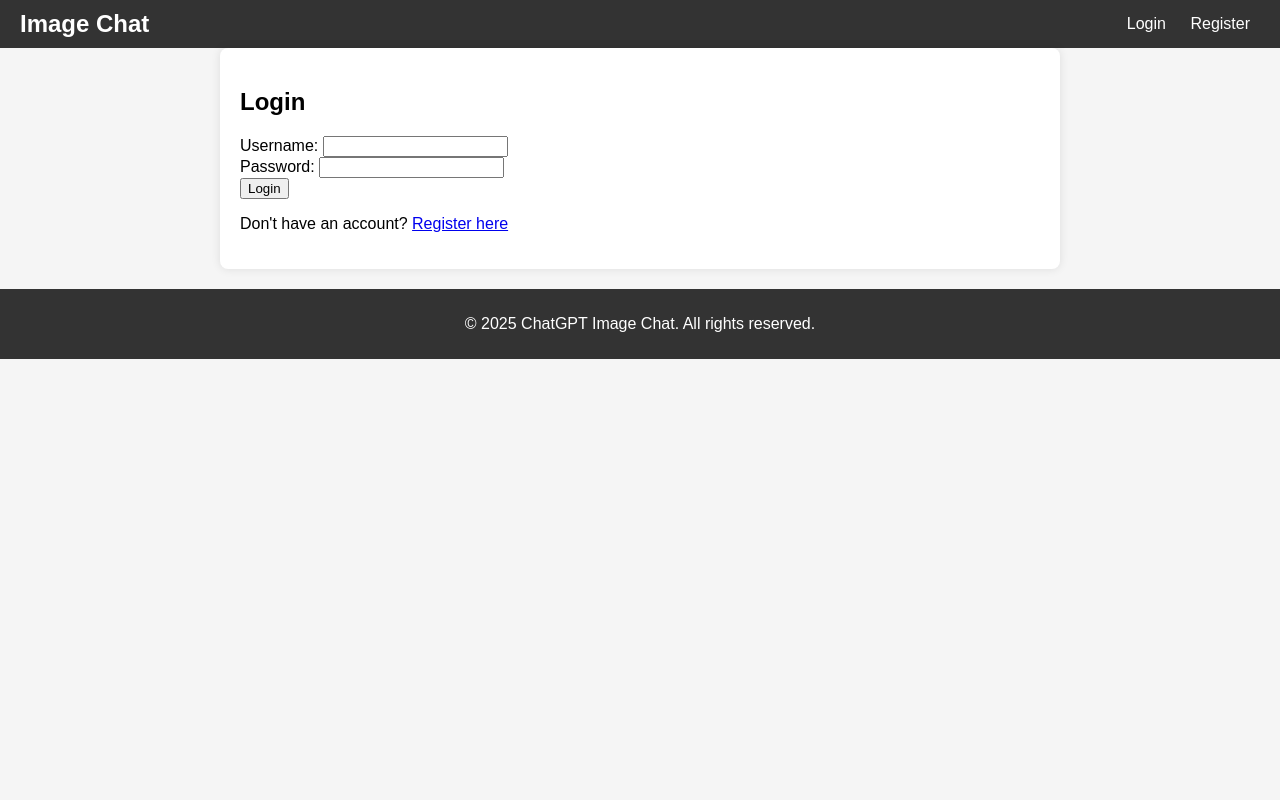
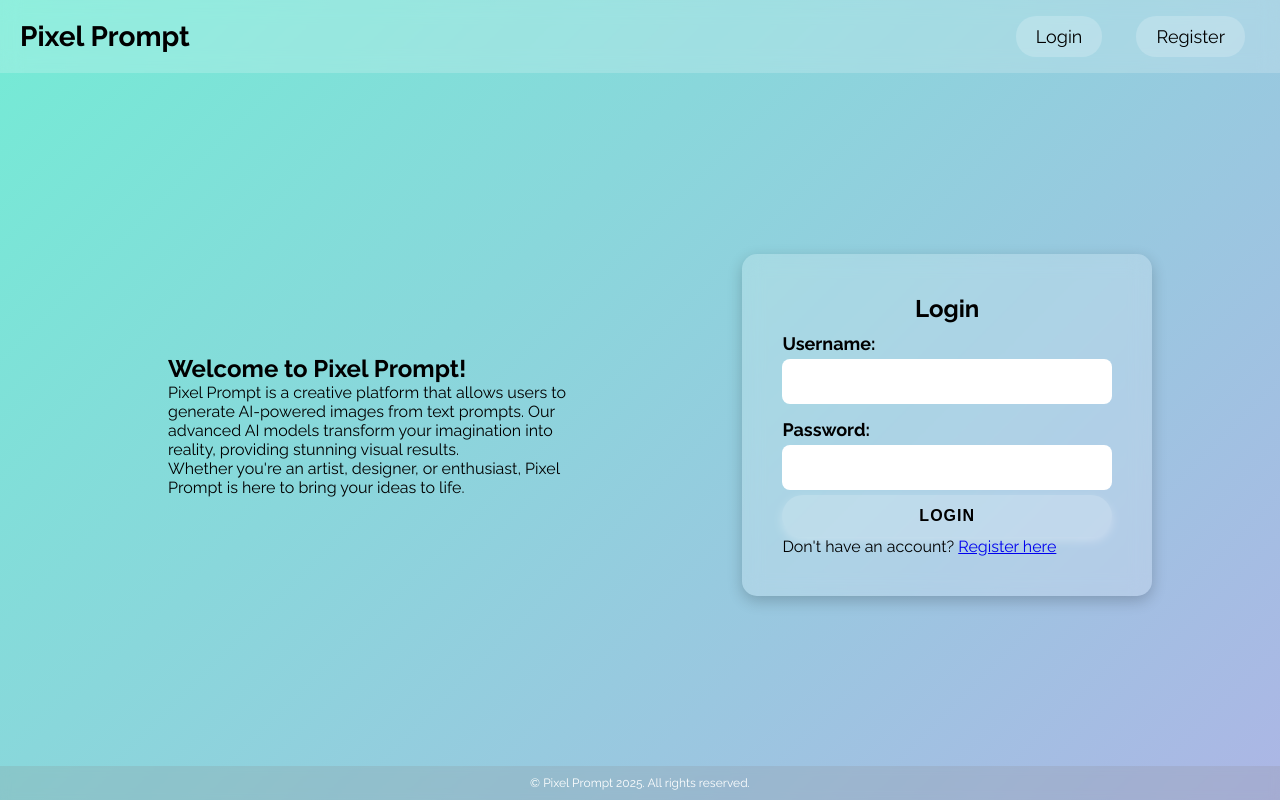
Before and after one commit to AryaRedkar/PixelPrompt, a Django app: a page that uses chat/templates/base.html in a window 1280 px wide. Run offline with Django 5.2, Linux system fonts and the light colour scheme.

Commit message:
Updated chat detail styles and added animated greeting section

```diff
--- a/chat/static/chat/style.css
+++ b/chat/static/chat/style.css
@@ -1,47 +1,180 @@
-body {
-    font-family: Arial, sans-serif;
+/* Import Google Font */
+@import url('https://fonts.googleapis.com/css?family=Raleway:400,700');
+
+/* Global Styles */
+* {
     margin: 0;
     padding: 0;
-    background-color: #f5f5f5;
+    box-sizing: border-box;
 }
 
+body {
+    font-family: 'Raleway', sans-serif;
+    background: linear-gradient(135deg, #74ebd5, #acb6e5);
+    min-height: 100vh;
+    display: flex;
+    flex-direction: column;
+    align-items: center;
+    justify-content: center;
+    transition: background 0.5s ease-in-out;
+}
+
+/* Navbar */
 .navbar {
-    background-color: #333;
-    color: white;
-    padding: 10px 20px;
+    width: 100%;
+    padding: 20px;
+    background: rgba(255, 255, 255, 0.1);
+    backdrop-filter: blur(10px);
     display: flex;
     justify-content: space-between;
     align-items: center;
+    position: fixed;
+    top: 0;
+    left: 0;
+    right: 0;
+    z-index: 1000;
+    transition: all 0.4s ease-in-out;
+}
+
+.navbar:hover {
+    background: rgba(255, 255, 255, 0.2);
 }
 
 .navbar h1 {
-    margin: 0;
-    font-size: 1.5em;
+    color: black;
+    font-size: 28px;
+    transition: transform 0.3s ease-in-out;
+}
+
+.navbar h1:hover {
+    transform: scale(1.1);
 }
 
 .nav-links a {
-    color: white;
+    color: black;
     text-decoration: none;
-    margin: 0 10px;
+    margin: 0 15px;
+    padding: 10px 20px;
+    border-radius: 20px;
+    background: rgba(255, 255, 255, 0.2);
+    font-size: 18px;
+    transition: all 0.3s ease-in-out;
 }
 
 .nav-links a:hover {
-    text-decoration: underline;
+    background: rgba(255, 255, 255, 0.4);
+    transform: scale(1.1);
 }
 
-.content {
-    padding: 20px;
-    max-width: 800px;
-    margin: 0 auto;
-    background: white;
-    box-shadow: 0 0 10px rgba(0, 0, 0, 0.1);
-    border-radius: 8px;
+/* Layout Container */
+.container {
+    display: flex;
+    justify-content: space-between;
+    align-items: center;
+    width: 80%;
+    max-width: 1200px;
+    margin-top: 50px;
 }
 
+.left-content {
+    width: 50%;
+    padding: 40px;
+    color: black;
+}
+
+.right-content {
+    width: 40%;
+    padding: 40px;
+    background: rgba(255, 255, 255, 0.2);
+    backdrop-filter: blur(10px);
+    border-radius: 15px;
+    box-shadow: 0px 5px 15px rgba(0, 0, 0, 0.2);
+    animation: fadeIn 1s ease-in-out;
+    color: black;
+}
+
+.right-content h2 {
+    text-align: center;
+}
+
+/* Form Styling */
+.right-content label {
+    font-size: 18px;
+    font-weight: bold;
+    display: block;
+    margin-top: 10px;
+    text-align: left;
+}
+
+.right-content input, .right-content textarea {
+    width: 100%;
+    padding: 12px;
+    margin: 5px 0;
+    border-radius: 8px;
+    border: none;
+    font-size: 18px;
+    font-family: 'Raleway', sans-serif;
+    color: black;
+}
+
+/* Buttons Styling */
+button.login-button, button.register-button {
+    width: 100%;
+    padding: 12px;
+    margin-top: .5px;
+    border: none;
+    border-radius: 25px;
+    font-size: 16px;
+    font-weight: bold;
+    color: black;
+    background: rgba(255, 255, 255, 0.2);
+    cursor: pointer;
+    transition: all 0.3s ease-in-out;
+    text-transform: uppercase;
+    box-shadow: 0px 4px 10px rgba(255, 255, 255, 0.3);
+    letter-spacing: 1px;
+    display: block;
+    margin-left: auto;
+    margin-right: auto;
+}
+
+button.login-button:hover, button.register-button:hover {
+    background: rgba(255, 255, 255, 0.4);
+    transform: scale(1.05);
+    box-shadow: 0px 5px 15px rgba(255, 255, 255, 0.5);
+}
+
+@keyframes fadeIn {
+    from {
+        opacity: 0;
+        transform: translateY(-20px);
+    }
+    to {
+        opacity: 1;
+        transform: translateY(0);
+    }
+}
+
+/* Footer */
 footer {
+    position: fixed;
+    bottom: 0;
+    width: 100%;
+    background: rgba(138, 137, 137, 0.2);
+    padding: 10px;
     text-align: center;
-    margin-top: 20px;
-    padding: 10px 0;
-    background: #333;
-    color: white;
+    color: #fff;
+    backdrop-filter: blur(5px);
+    font-size: 12px;
 }
+
+/* Button Animations */
+button, .nav-links a {
+    transition: all 0.3s ease-in-out;
+    cursor: pointer;
+}
+
+button:hover, .nav-links a:hover {
+    transform: translateY(-3px);
+    box-shadow: 0px 5px 10px rgba(0, 0, 0, 0.2);
+}
--- a/chat/templates/base.html
+++ b/chat/templates/base.html
@@ -1,15 +1,15 @@
-{% load static%}
+{% load static %}
 <!DOCTYPE html>
 <html lang="en">
 <head>
     <meta charset="UTF-8">
     <meta name="viewport" content="width=device-width, initial-scale=1.0">
-    <title>ChatGPT Image Chat</title>
+    <title>Pixel Prompt</title>
     <link rel="stylesheet" href="{% static 'chat/style.css' %}">
 </head>
 <body>
     <div class="navbar">
-        <h1>Image Chat</h1>
+        <h1>Pixel Prompt</h1>
         <div class="nav-links">
             {% if user.is_authenticated %}
                 <span>Welcome, {{ user.username }}!</span>
@@ -21,14 +21,24 @@
         </div>
     </div>
 
-    <div class="content">
-        {% block content %}
-        <!-- Page-specific content will be inserted here -->
-        {% endblock %}
+    <div class="container">
+        <div class="left-content">
+            <h2>Welcome to Pixel Prompt!</h2>
+            <p>Pixel Prompt is a creative platform that allows users to generate AI-powered images from text prompts.
+               Our advanced AI models transform your imagination into reality, providing stunning visual results.
+            </p>
+            <p>Whether you're an artist, designer, or enthusiast, Pixel Prompt is here to bring your ideas to life.</p>
+        </div>
+
+        <div class="right-content">
+            {% block content %}
+            <!-- Page-specific content like login form goes here -->
+            {% endblock %}
+        </div>
     </div>
 
     <footer>
-        <p>&copy; 2025 ChatGPT Image Chat. All rights reserved.</p>
+        <p>&copy; Pixel Prompt 2025. All rights reserved.</p>
     </footer>
 </body>
 </html>
--- a/chat/templates/login.html
+++ b/chat/templates/login.html
@@ -13,7 +13,7 @@
             <label for="password">Password:</label>
             <input type="password" name="password" id="password" required>
         </div>
-        <button type="submit">Login</button>
+        <button type="submit" class="login-button">Login</button>
     </form>
     <p>Don't have an account? <a href="{% url 'register' %}">Register here</a></p>
 </div>
--- a/chat/templates/register.html
+++ b/chat/templates/register.html
@@ -6,7 +6,7 @@
     <form method="post">
         {% csrf_token %}
         {{ form.as_p }}
-        <button type="submit">Register</button>
+        <button type="submit" class="register-button">Register</button>
     </form>
     <p>Already have an account? <a href="{% url 'login' %}">Login here</a></p>
 </div>
```
Also changed, not shown: chat/templates/chat_detail1.html (+57 -6 lines), db.sqlite3.
